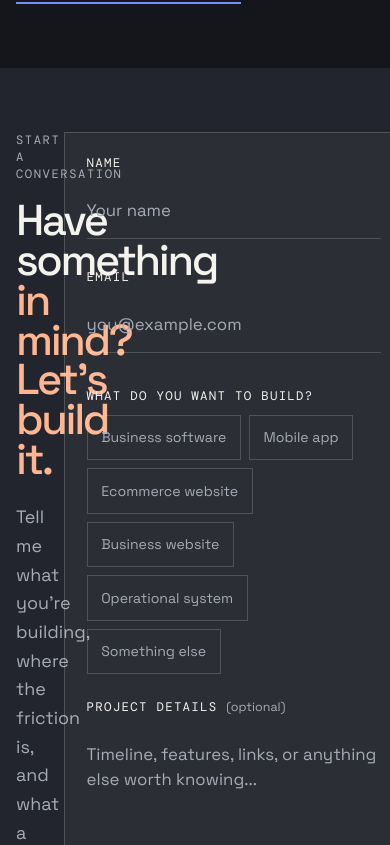
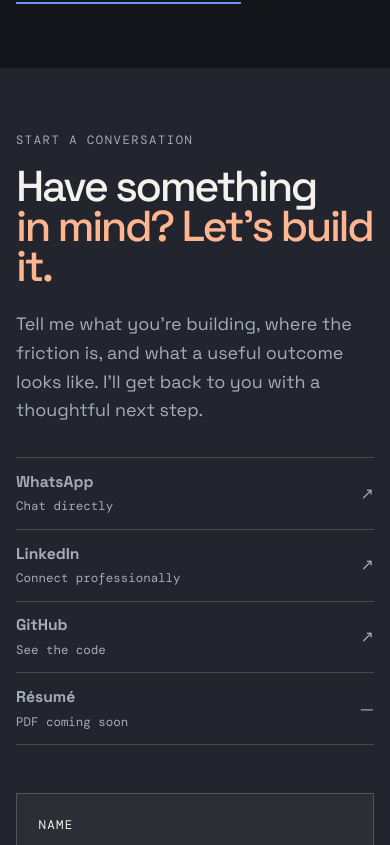
Before and after one commit to VinayakDubey26/vinayakdubey.com, a React (Vite) app: page / in a window 390 px wide. Shown: the part 7379-8224 px from the top of the page. Built offline with nearby package versions, Linux system fonts and the light colour scheme; a web font is replaced by a local one.

Commit message:
fix: stack contact form on mobile

```diff
--- a/src/styles/globals.css
+++ b/src/styles/globals.css
@@ -267,7 +267,7 @@ a:focus-visible, button:focus-visible, input:focus-visible, textarea:focus-visib
 @keyframes menu-in { from { opacity: 0; transform: translateY(-0.5rem); } to { opacity: 1; transform: translateY(0); } }
 
 @media (max-width: 900px) {
-  .contact-grid { gap: 3rem; }
+  .contact-grid { grid-template-columns: 1fr; gap: 3rem; }
 }
 
 @media (max-width: 800px) {
```
